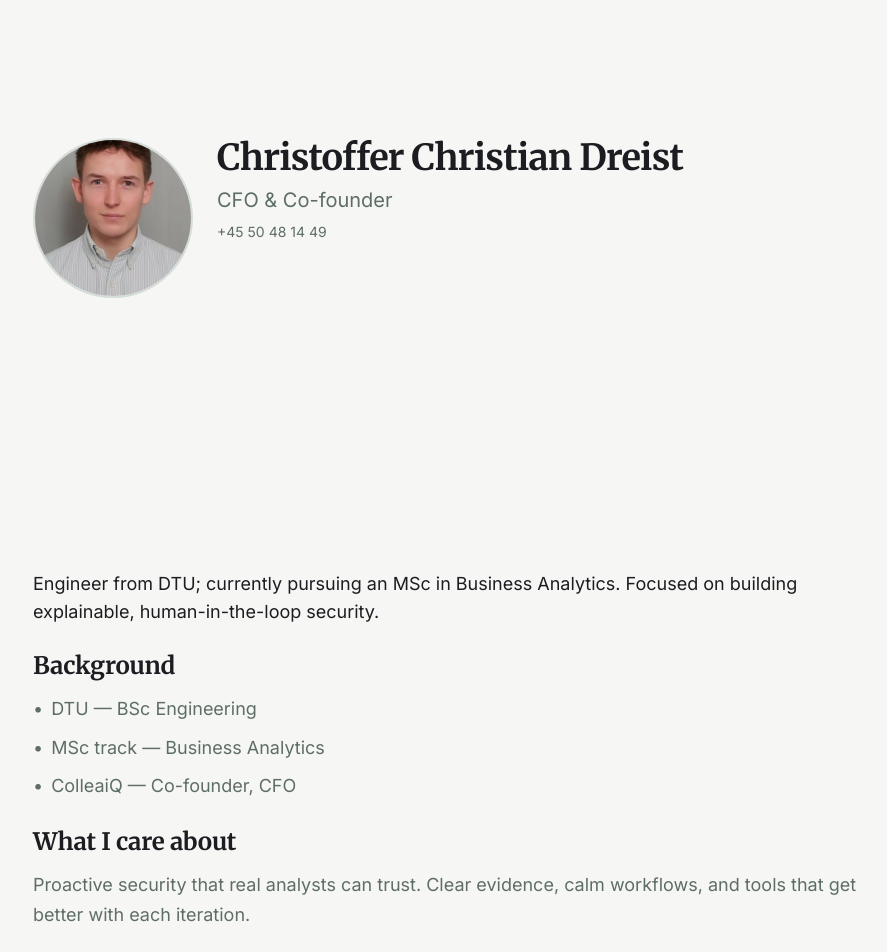
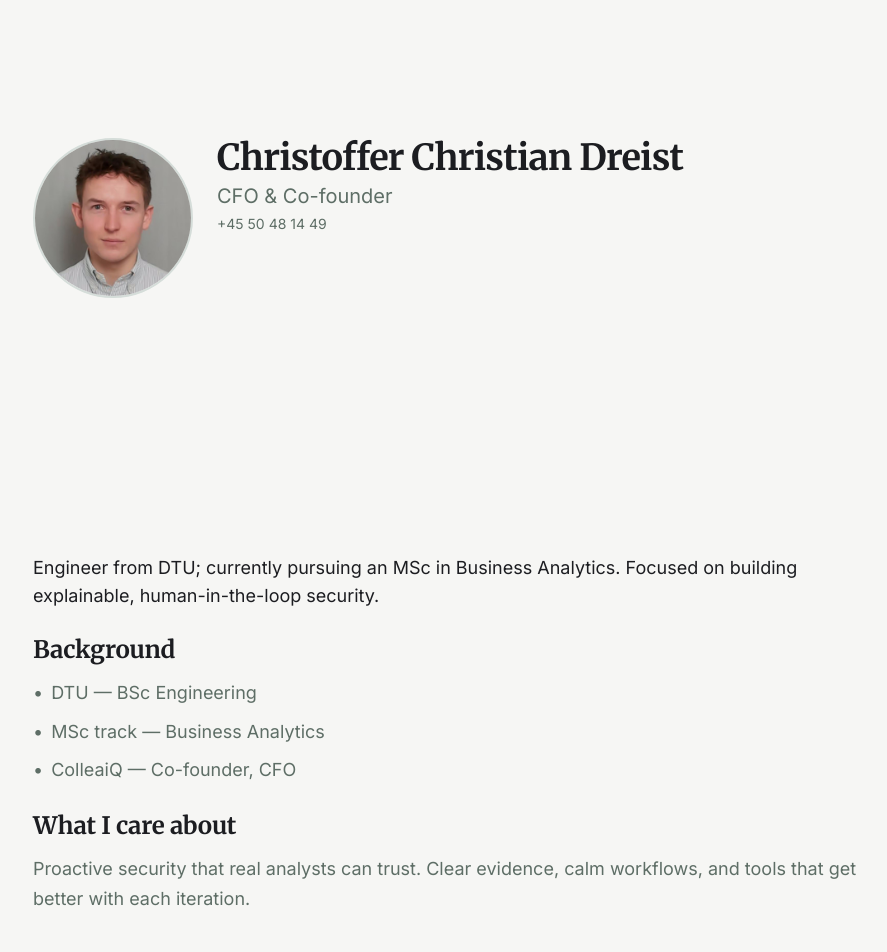
Before and after one commit to GorenzelgProjects/cyber-swarm-solutions, a React (Vite) app: page /team/christoffer-christian-dreist in a window 1280 px wide. Shown: the part 180-1132 px from the top of the page, without its empty margins (191-1078 px from the left). Built offline with nearby package versions, Linux system fonts and the light colour scheme.

Commit message:
Adjust team profile spacing and contact info
Refine whitespace on team member profiles, adjust image cropping for Christoffer, update email CTAs to individual addresses, and make the "Team" heading sage. Also, reduce whitespace on the Careers page.

```diff
--- a/src/pages/Careers.tsx
+++ b/src/pages/Careers.tsx
@@ -49,7 +49,7 @@ const Careers = () => {
         </section>
 
         {/* Job list pattern preview */}
-        <section className="mt-8">
+        <section className="mt-6">
           <div className="container mx-auto max-w-5xl">
             <div className="space-y-4">
               {[0, 1, 2].map((i) => (
--- a/src/pages/Team.tsx
+++ b/src/pages/Team.tsx
@@ -43,7 +43,7 @@ const Team = () => {
 
       <main className="pt-24 pb-24 px-4">
         <div className="content-wrapper text-center space-y-4">
-          <h1 className="text-foreground">Our team</h1>
+          <h1 className="text-foreground">Our <span className="text-sage">team</span></h1>
           <p className="text-lg text-muted-foreground max-w-2xl mx-auto">
             Three founders building the future of proactive cybersecurity.
           </p>
--- a/src/pages/TeamMemberProfile.tsx
+++ b/src/pages/TeamMemberProfile.tsx
@@ -18,6 +18,7 @@ type TeamMember = {
   degree?: string;
   track?: string;
   phone?: string;
+  email?: string;
 };
 
 const teamMembers: TeamMember[] = [
@@ -27,6 +28,7 @@ const teamMembers: TeamMember[] = [
     title: "CEO & Co-founder",
     slug: "mikkel-romvig-grongaard",
     image: "/images/team/mikkel.jpg",
+    email: "Mikkelromvig@colleaiq.dk",
     intro: "Engineer from DTU; currently pursuing an MSc in Human-Centered Artificial Intelligence. Focused on building explainable, human-in-the-loop security.",
     degree: "DTU — BSc Engineering",
     track: "MSc track — Human-Centered Artificial Intelligence",
@@ -43,6 +45,7 @@ const teamMembers: TeamMember[] = [
     title: "CTO & Co-founder",
     slug: "martin-christoffersen",
     image: "/images/team/martin.jpg",
+    email: "Martinchristoffersen@colleaiq.dk",
     intro: "Engineer from DTU; currently pursuing an MSc in Business Analytics. Focused on building explainable, human-in-the-loop security.",
     degree: "DTU — BSc Engineering",
     track: "MSc track — Business Analytics",
@@ -59,6 +62,7 @@ const teamMembers: TeamMember[] = [
     title: "CFO & Co-founder",
     slug: "christoffer-christian-dreist",
     image: "/images/team/christoffer.jpg",
+    email: "Christofferdreist@colleaiq.dk",
     intro: "Engineer from DTU; currently pursuing an MSc in Business Analytics. Focused on building explainable, human-in-the-loop security.",
     degree: "DTU — BSc Engineering",
     track: "MSc track — Business Analytics",
@@ -94,9 +98,9 @@ const TeamMemberProfile = () => {
             <img
               src={member.image}
               alt={member.name}
-              className="w-40 h-40 rounded-full object-cover border-2 border-border"
+              className="w-40 h-40 rounded-full object-cover object-top border-2 border-border"
             />
-            <div className="flex-1 space-y-2">
+            <div className="flex-1 space-y-1">
               <h1 className="text-4xl font-bold text-foreground">{member.name}</h1>
               <p className="text-xl text-muted-foreground">{member.title}</p>
               {member.phone && (
@@ -111,7 +115,7 @@ const TeamMemberProfile = () => {
         </section>
 
         {/* Bio */}
-        <section className="container mx-auto max-w-4xl mt-8 space-y-6">
+        <section className="container mx-auto max-w-4xl mt-4 space-y-6">
           <div className="space-y-4">
             <p className="text-lg text-foreground">{member.intro}</p>
           </div>
@@ -166,7 +170,7 @@ const TeamMemberProfile = () => {
           {/* CTA */}
           <div className="pt-4">
             <Button asChild size="lg">
-              <a href={`mailto:kontakt@colleaiq.dk?subject=To%20${member.firstName}`}>
+              <a href={`mailto:${member.email || "kontakt@colleaiq.dk"}?subject=To%20${member.firstName}`}>
                 Email {member.firstName}
               </a>
             </Button>
```
